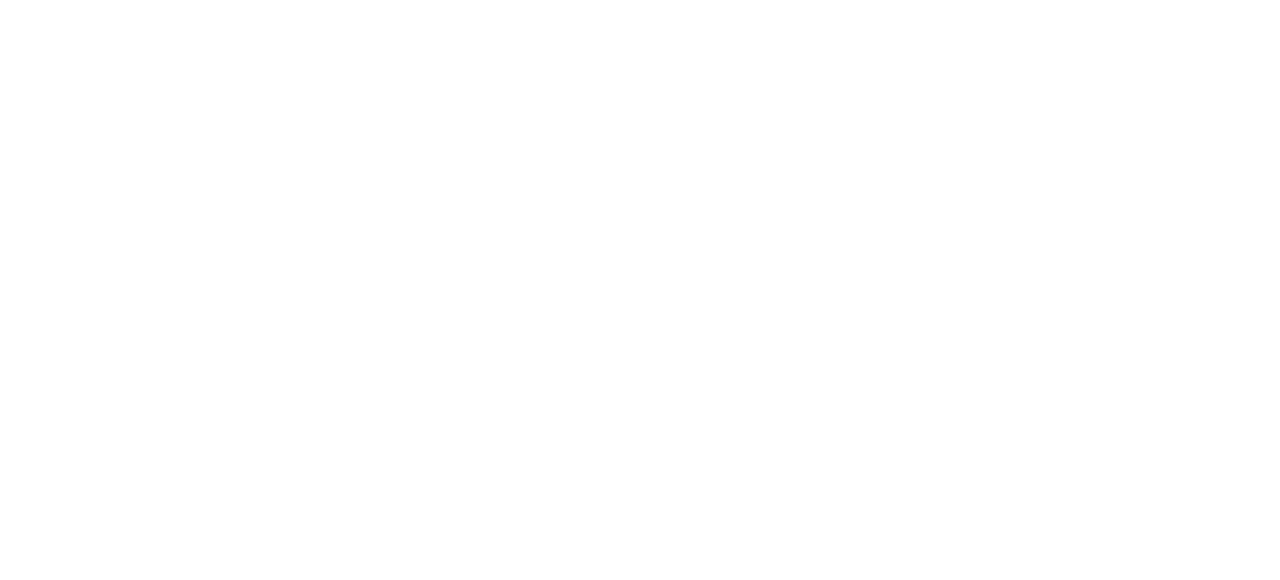
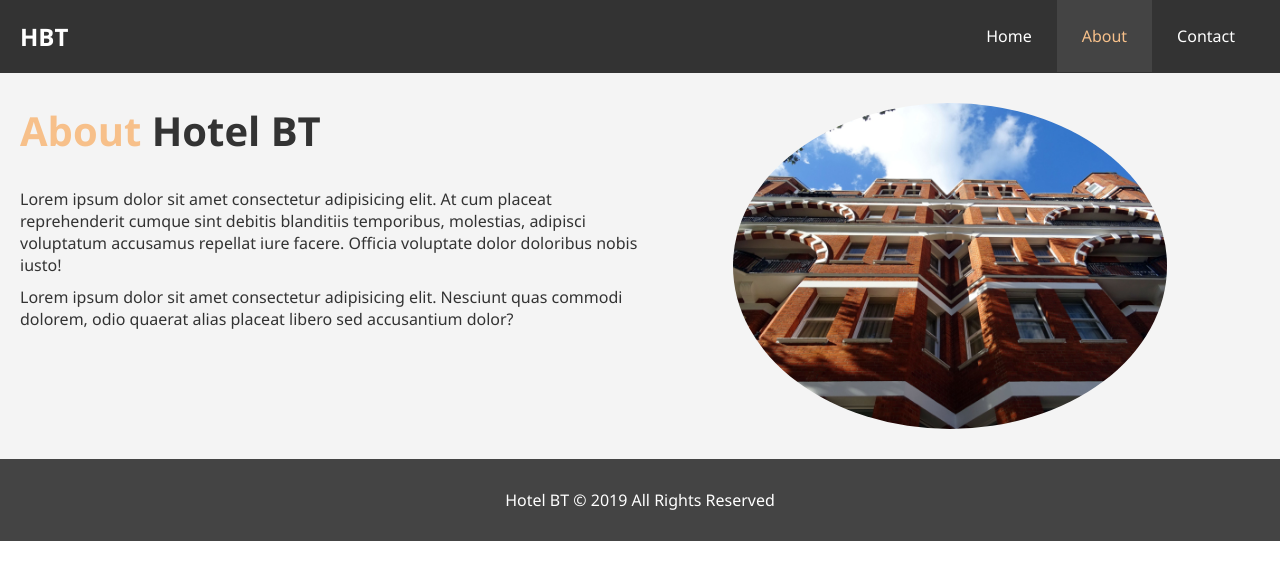
Before and after one commit to drosenbaum5/HBT_hotel, a plain HTML site: page about.html in a window 1280 px wide. Drawn offline with Linux system fonts and the light colour scheme.

Commit message:
Added navbar, about section, and footer to about.html

```diff
--- a/about.html
+++ b/about.html
@@ -0,0 +1,54 @@
+<!DOCTYPE html>
+<html lang="en">
+  <head>
+    <meta charset="UTF-8" />
+    <meta http-equiv="X-UA-Compatible" content="IE=edge" />
+    <meta name="viewport" content="width=device-width, initial-scale=1.0" />
+    <meta
+      name="description"
+      content="Welcome to the most extraordinary hotel in Boston Massachussetts"
+    />
+    <meta name="keywords" content="hotel, boston hotel, new england hotel" />
+    <link rel="stylesheet" href="css/style.css" />
+
+    <title>Hotel BT | About</title>
+  </head>
+  <body>
+    <header>
+      <nav id="navbar">
+        <div class="container">
+          <h1 class="logo"><a href="index.html">HBT</a></h1>
+          <ul>
+            <li><a href="index.html">Home</a></li>
+            <li><a class="current" href="about.html">About</a></li>
+            <li><a href="contact.html">Contact</a></li>
+          </ul>
+        </div>
+      </nav>
+    </header>
+
+    <section id="about-info" class="bg-light py-3">
+      <div class="container">
+        <div class="info-left">
+          <h1 class="l-heading"><span class="text-primary">About</span> Hotel BT</h1>
+          <p>
+            Lorem ipsum dolor sit amet consectetur adipisicing elit. At cum placeat reprehenderit
+            cumque sint debitis blanditiis temporibus, molestias, adipisci voluptatum accusamus
+            repellat iure facere. Officia voluptate dolor doloribus nobis iusto!
+          </p>
+          <p>
+            Lorem ipsum dolor sit amet consectetur adipisicing elit. Nesciunt quas commodi dolorem,
+            odio quaerat alias placeat libero sed accusantium dolor?
+          </p>
+        </div>
+        <div class="info-right">
+          <img src="./img/photo-2.jpg" alt="hotel" />
+        </div>
+      </div>
+    </section>
+
+    <footer class="clr" id="main-footer">
+      <p>Hotel BT &copy; 2019 All Rights Reserved</p>
+    </footer>
+  </body>
+</html>
--- a/css/style.css
+++ b/css/style.css
@@ -72,6 +72,20 @@ h1, h2, h3 {
 
 .clr {
     clear: both;
+}
+
+.l-heading {
+    font-size: 40px;
+}
+
+.py-1 {
+    padding: 10px 0;
+}
+.py-2 {
+    padding: 20px 0;
+}
+.py-3 {
+    padding: 30px 0;
 }
 
 p {
@@ -150,6 +164,7 @@ p {
     width: 50%;
     background: url(../img/photo-1.jpg) no-repeat;
     min-height: 100%;
+
 }
 
 #home-info .info-content {
@@ -177,6 +192,28 @@ p {
     margin-bottom: 10px;
 }
 
+
+/* about info  */
+#about-info .info-right {
+    float: right;
+    width: 50%;
+    min-height: 100%;
+}
+
+#about-info .info-right  img{
+   display: block;
+   margin: auto;
+   width: 70%;
+   border-radius: 50%;
+}
+
+#about-info .info-left {
+    float: left;
+    width: 50%;
+    min-height: 100%;
+
+}
+
 /* footer  */
 #main-footer {
     text-align: center;
```
